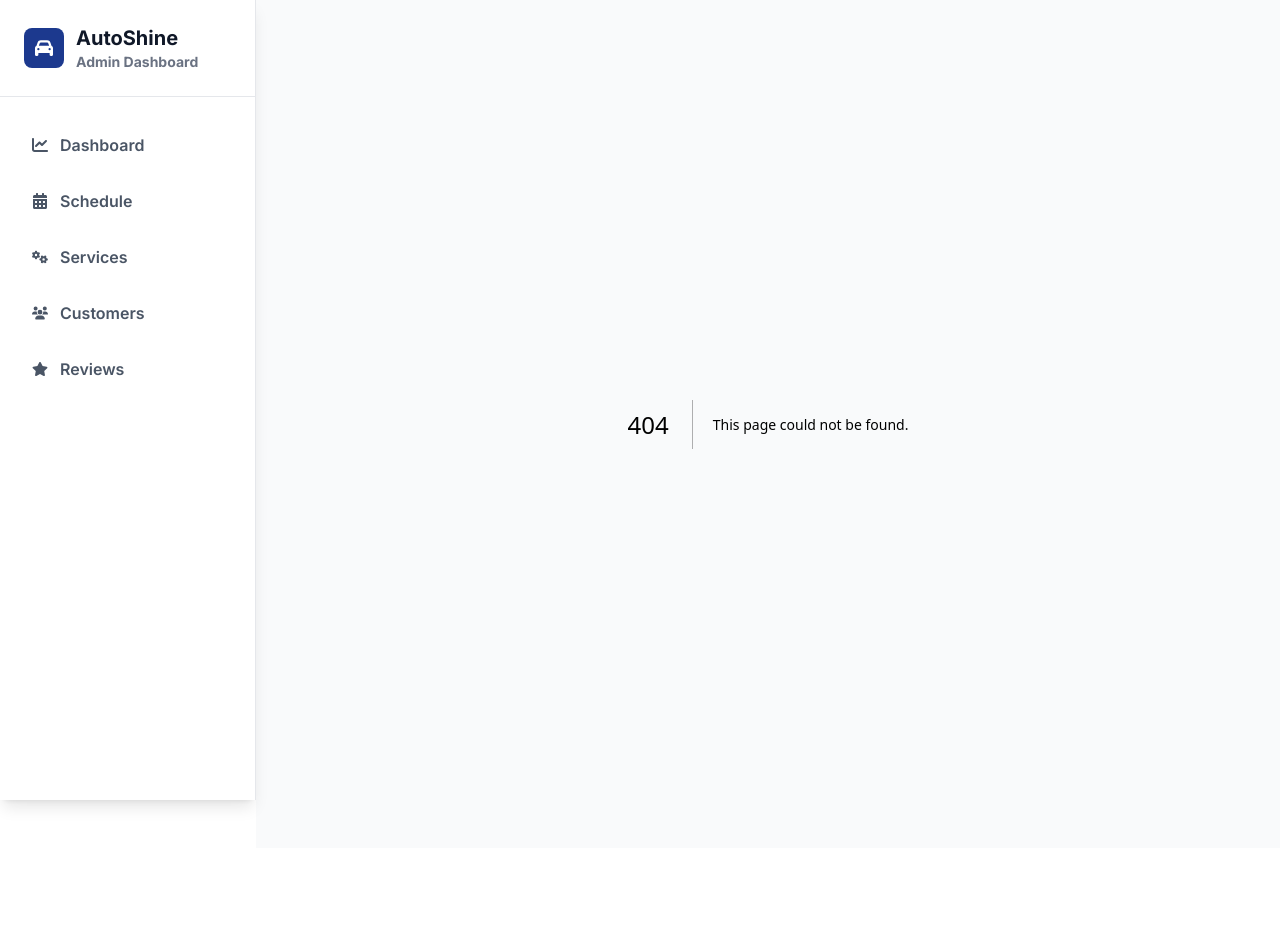
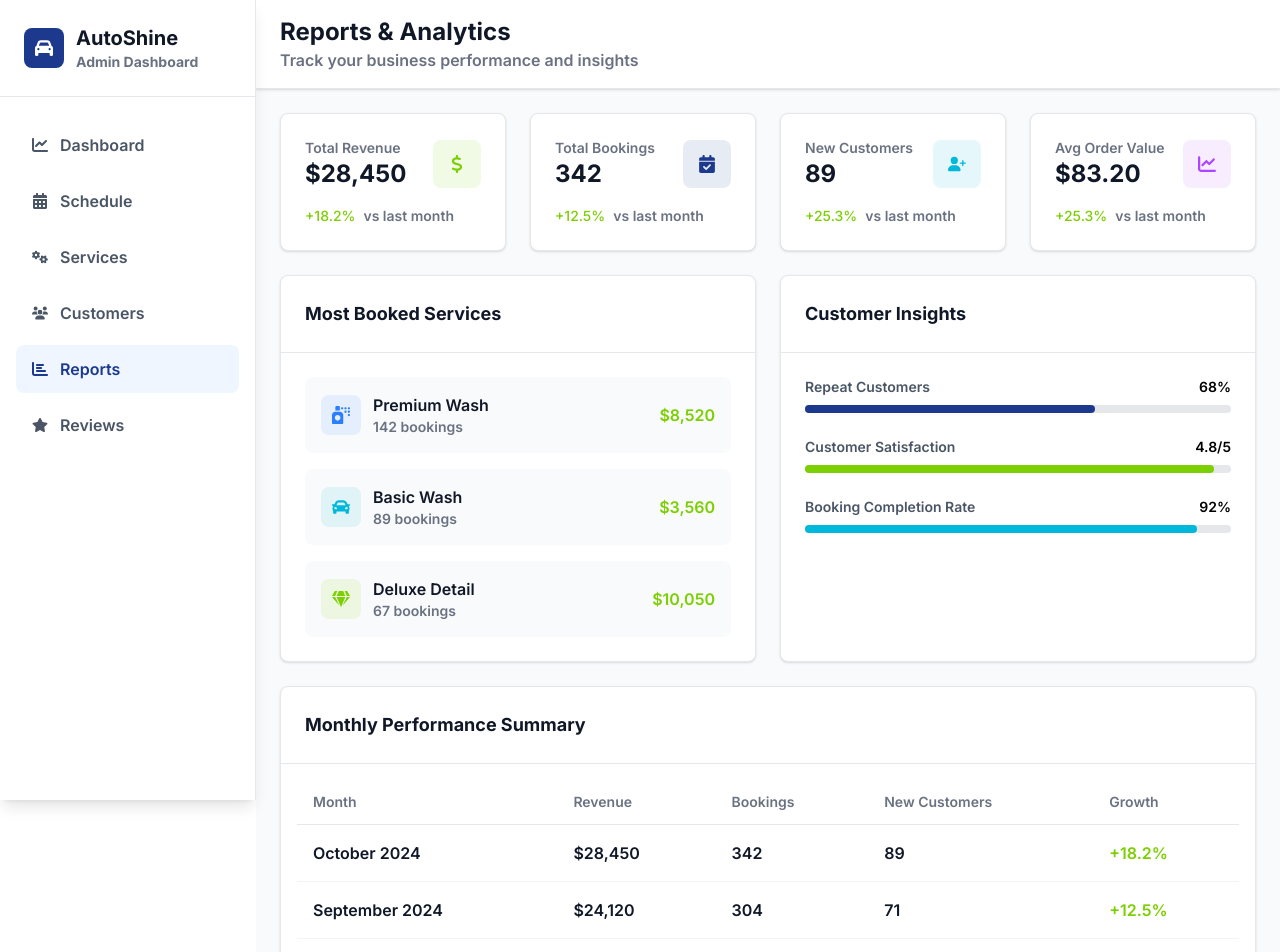
Before and after one commit to agunggst/autoshine-garage, a Next.js app: page /reports in a window 1280 px wide. Before the commit this address had no page. Shown: the top 952 px of the page. Before the commit the page ends 848 px from the top, so only its background shows below. Built offline with nearby package versions, Linux system fonts and the light colour scheme.

Commit message:
add page report analytics

```diff
--- /dev/null
+++ b/app/components/reports/CustomerInsightsProgress.tsx
@@ -0,0 +1,40 @@
+export type Insight = {
+  id: string;
+  label: string;
+  value: string;
+  percentage: number;
+  barColor: string;
+};
+
+type CustomerInsightProgressProps = {
+  insights: Insight[];
+  title?: string;
+};
+
+export default function CustomerInsightsProgress({ insights, title = 'Customer Insights' }: CustomerInsightProgressProps) {
+  return (
+    <div className="bg-white rounded-lg shadow-sm border border-gray-200">
+      <div className="p-6 border-b border-gray-200">
+        <h3 className="text-lg font-bold text-gray-900">{title}</h3>
+      </div>
+      <div className="p-6">
+        <div className="space-y-6">
+          {insights.map((insight) => (
+            <div key={insight.id}>
+              <div className="flex justify-between mb-2">
+                <span className="text-sm font-semibold text-gray-600">{insight.label}</span>
+                <span className="text-sm font-semibold">{insight.value}</span>
+              </div>
+              <div className="w-full bg-gray-200 rounded-full h-2">
+                <div
+                  className={`${insight.barColor} font-semibold h-2 rounded-full`}
+                  style={{ width: `${insight.percentage}%` }}
+                ></div>
+              </div>
+            </div>
+          ))}
+        </div>
+      </div>
+    </div>
+  );
+}
--- /dev/null
+++ b/app/components/reports/MonthlyPerformanceSummary.tsx
@@ -0,0 +1,54 @@
+// components/MonthlyPerformanceSummary.tsx
+
+export type MonthlySummary = {
+  id: string;
+  month: string;
+  revenue: string;
+  bookings: number;
+  newCustomers: number;
+  growth: string;
+};
+
+type MonthlyPerformanceSummaryProps = {
+  data: MonthlySummary[];
+  title?: string;
+};
+
+export default function MonthlyPerformanceSummary({
+  data,
+  title = 'Monthly Performance Summary'
+}: MonthlyPerformanceSummaryProps) {
+  return (
+    <div id="monthly-summary" className="bg-white rounded-lg shadow-sm border border-gray-200 overflow-hidden">
+      <div className="p-6 border-b border-gray-200">
+        <h3 className="text-lg font-bold text-gray-900">{title}</h3>
+      </div>
+      <div className="p-4 overflow-x-auto">
+        <table className="w-full min-w-[640px]">
+          <thead>
+            <tr className="border-b border-gray-200">
+              <th className="text-left py-3 px-4 text-sm font-semibold text-gray-500">Month</th>
+              <th className="text-left py-3 px-4 text-sm font-semibold text-gray-500">Revenue</th>
+              <th className="text-left py-3 px-4 text-sm font-semibold text-gray-500">Bookings</th>
+              <th className="text-left py-3 px-4 text-sm font-semibold text-gray-500">New Customers</th>
+              <th className="text-left py-3 px-4 text-sm font-semibold text-gray-500">Growth</th>
+            </tr>
+          </thead>
+          <tbody>
+            {data.map((item) => (
+              <tr key={item.id} className="border-b border-gray-100">
+                <td className="py-4 px-4 text-gray-900 font-semibold whitespace-nowrap">{item.month}</td>
+                <td className="py-4 px-4 text-gray-900 font-semibold whitespace-nowrap">{item.revenue}</td>
+                <td className="py-4 px-4 text-gray-900 font-semibold whitespace-nowrap">{item.bookings}</td>
+                <td className="py-4 px-4 text-gray-900 font-semibold whitespace-nowrap">{item.newCustomers}</td>
+                <td className="py-4 px-4 whitespace-nowrap">
+                  <span className="text-lime-500 font-semibold">{item.growth}</span>
+                </td>
+              </tr>
+            ))}
+          </tbody>
+        </table>
+      </div>
+    </div>
+  );
+}
--- /dev/null
+++ b/app/components/reports/TopPerformingServices.tsx
@@ -0,0 +1,45 @@
+import { ReactNode } from 'react';
+
+export type Service = {
+  id: string;
+  name: string;
+  bookings: number;
+  earnings: string;
+  icon: ReactNode;
+  bgClass: string;
+  iconClass: string;
+};
+
+type TopPerformingServicesProps = {
+  services: Service[];
+  title?: string;
+};
+
+export default function TopPerformingServices({ services, title = 'Top Performing Services' }: TopPerformingServicesProps) {
+  return (
+    <div id="top-services" className="bg-white rounded-lg shadow-sm border border-gray-200">
+      <div className="p-6 border-b border-gray-200">
+        <h3 className="text-lg font-bold text-gray-900">{title}</h3>
+      </div>
+      <div className="p-6 space-y-4">
+        {services.map((service) => (
+          <div
+            key={service.id}
+            className="flex items-center justify-between p-4 bg-gray-50 rounded-lg"
+          >
+            <div className="flex items-center space-x-3">
+              <div className={`w-10 h-10 ${service.bgClass} rounded-lg flex items-center justify-center`}>
+                <div className={`${service.iconClass} text-lg`}>{service.icon}</div>
+              </div>
+              <div>
+                <p className="font-semibold text-gray-900">{service.name}</p>
+                <p className="text-sm font-semibold text-gray-500">{service.bookings} bookings</p>
+              </div>
+            </div>
+            <span className="text-lime-500 font-semibold">{service.earnings}</span>
+          </div>
+        ))}
+      </div>
+    </div>
+  );
+}
--- a/app/components/sidebar.tsx
+++ b/app/components/sidebar.tsx
@@ -2,7 +2,7 @@
 
 import { useEffect, useRef, useState } from "react"
 import Link from "next/link"
-import { FaCar, FaChartLine, FaGear, FaGears, FaUsers } from "react-icons/fa6"
+import { FaCar, FaChartBar, FaChartLine, FaGear, FaGears, FaUsers } from "react-icons/fa6"
 import { RxHamburgerMenu } from "react-icons/rx"
 import { FaCalendarAlt, FaStar } from "react-icons/fa"
 
@@ -31,6 +31,11 @@ const Sidebar = () => {
       menuText: 'Customers',
       icon: <FaUsers className="mr-3 font-bold"/>,
       route: '/customers'
+    },
+    {
+      menuText: 'Reports',
+      icon: <FaChartBar className="mr-3 font-bold"/>,
+      route: '/reports'
     },
     {
       menuText: 'Reviews',
--- a/app/layout.tsx
+++ b/app/layout.tsx
@@ -1,8 +1,8 @@
 import type { Metadata } from "next";
 import { Inter } from "next/font/google";
 import "./globals.css";
-import Sidebar from "./components/sidebar";
-import Header from "./components/header";
+import Sidebar from "./components/Sidebar";
+import Header from "./components/Header";
 
 const inter = Inter({
   subsets: ['latin'],
--- /dev/null
+++ b/app/reports/page.tsx
@@ -0,0 +1,101 @@
+"use client"
+import { useEffect } from 'react';
+import { useHeaderStore } from '@/store/headerStore';
+import { MetricCard } from '../components/cards/MetricCard';
+import { FaCalendarCheck, FaChartLine, FaDollarSign, FaUserPlus } from 'react-icons/fa6';
+import TopPerformingServices, { Service }from '../components/reports/TopPerformingServices';
+import CustomerInsightsProgress, { Insight } from '../components/reports/CustomerInsightsProgress';
+import MonthlyPerformanceSummary, { MonthlySummary } from '../components/reports/MonthlyPerformanceSummary';
+import { FaGem, FaCar, FaSprayCan } from 'react-icons/fa';
+
+const topServices: Service[] = [
+  {
+    id: '1',
+    name: 'Premium Wash',
+    bookings: 142,
+    earnings: '$8,520',
+    icon: <FaSprayCan />,
+    bgClass: 'bg-blue-500/10',
+    iconClass: 'text-blue-500',
+  },
+  {
+    id: '2',
+    name: 'Basic Wash',
+    bookings: 89,
+    earnings: '$3,560',
+    icon: <FaCar />,
+    bgClass: 'bg-cyan-500/10',
+    iconClass: 'text-cyan-500',
+  },
+  {
+    id: '3',
+    name: 'Deluxe Detail',
+    bookings: 67,
+    earnings: '$10,050',
+    icon: <FaGem />,
+    bgClass: 'bg-lime-500/10',
+    iconClass: 'text-lime-500',
+  },
+];
+
+const insights: Insight[] = [
+  { id: '1', label: 'Repeat Customers', value: '68%', percentage: 68, barColor: 'bg-blue-900' },
+  { id: '2', label: 'Customer Satisfaction', value: '4.8/5', percentage: 96, barColor: 'bg-lime-500' },
+  { id: '3', label: 'Booking Completion Rate', value: '92%', percentage: 92, barColor: 'bg-cyan-500' },
+];
+
+const monthlyData: MonthlySummary[] = [
+  {
+    id: 'oct',
+    month: 'October 2024',
+    revenue: '$28,450',
+    bookings: 342,
+    newCustomers: 89,
+    growth: '+18.2%',
+  },
+  {
+    id: 'sep',
+    month: 'September 2024',
+    revenue: '$24,120',
+    bookings: 304,
+    newCustomers: 71,
+    growth: '+12.5%',
+  },
+  {
+    id: 'aug',
+    month: 'August 2024',
+    revenue: '$21,450',
+    bookings: 270,
+    newCustomers: 63,
+    growth: '+8.3%',
+  },
+];
+
+export default function Reports () {
+  const { updateTitle, updateSubTitle } = useHeaderStore()
+  useEffect(() => {
+    updateTitle('Reports & Analytics')
+    updateSubTitle("Track your business performance and insights")
+
+    return () => {
+      updateTitle('')
+      updateSubTitle('')
+    }
+  }, [])
+
+  return (
+    <main className="space-y-10">
+      <section className="grid grid-cols-1 md:grid-cols-2 lg:grid-cols-4 gap-6 mb-6">
+        <MetricCard title="Total Revenue" value="$28,450" icon={<FaDollarSign />} percentage="+18.2%" description="vs last month" iconBgClass="bg-lime-500/10" iconTextClass="text-lime-500" />
+        <MetricCard title="Total Bookings" value="342" icon={<FaCalendarCheck />} percentage="+12.5%" description="vs last month" iconBgClass="bg-blue-900/10" iconTextClass="text-blue-900" />
+        <MetricCard title="New Customers" value="89" icon={<FaUserPlus />} percentage="+25.3%" description="vs last month" iconBgClass="bg-cyan-500/10" iconTextClass="text-cyan-500" />
+        <MetricCard title="Avg Order Value" value="$83.20" icon={<FaChartLine />} percentage="+25.3%" description="vs last month" iconBgClass="bg-purple-500/10" iconTextClass="text-purple-500" />
+      </section>
+      <section className="grid grid-cols-1 lg:grid-cols-2 gap-6 mb-6">
+        <TopPerformingServices title="Most Booked Services" services={topServices} />
+        <CustomerInsightsProgress insights={insights} />
+      </section>
+      <MonthlyPerformanceSummary data={monthlyData} />
+    </main>
+  )
+}
```
Also changed, not shown: app/reviews/page.tsx (indentation only).
